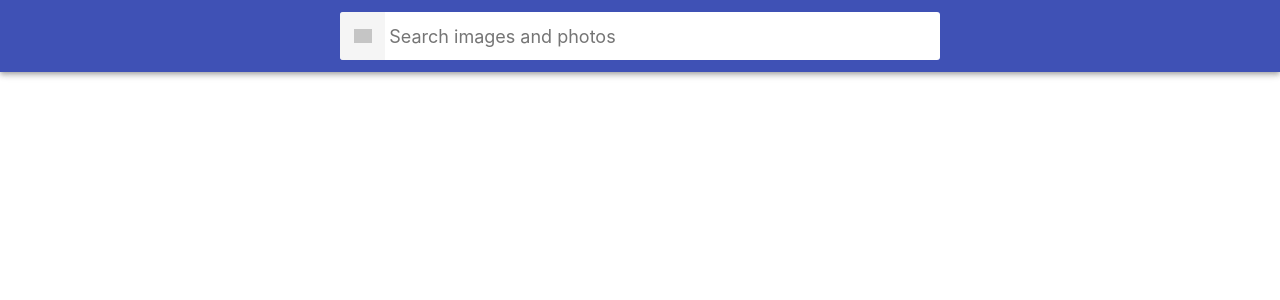
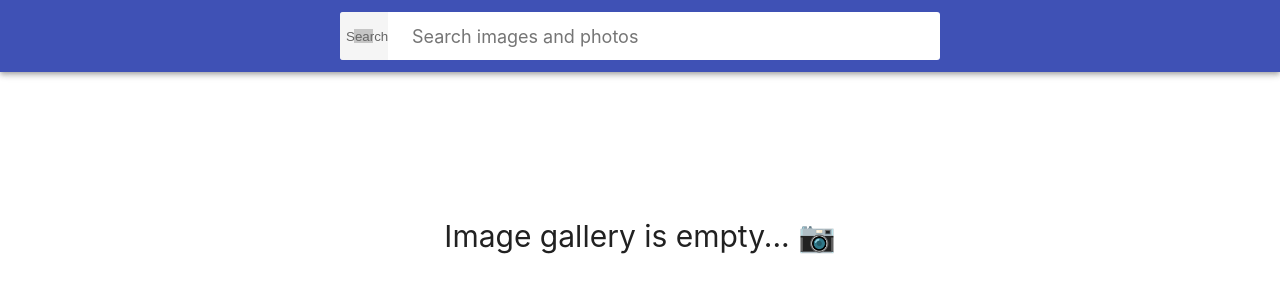
Before and after one commit to Matsiiovska/goit-react-hw-03-image-finder, a React (Create React App) app: page / in a window 1280 px wide. Shown: the top 300 px of the page. Built offline with nearby package versions, Linux system fonts and the light colour scheme; grey boxes are pictures that could not be loaded.

Commit message:
margininput

```diff
--- a/src/components/App.jsx
+++ b/src/components/App.jsx
@@ -1,22 +1,19 @@
 import React, { Component } from 'react';
 import Button from './Button/Button';
-import Modal from './Modal/Modal';
 import Loader from './Loader/Loader';
 import ImageGallery from './ImageGallery/ImageGallery';
-/*import ImageGalleryItem from './ImageGalleryItem/ImageGalleryItem';*/
 import Searchbar from './Searchbar/Searchbar';
 import { Divapp } from './App.styled';
-import axios from 'axios';
 
 export class App extends Component {
   state = {
-    query: '', // запит пошуку
-    page: 1, // номер сторінки
-    images: [], // загружені зображення
-    loading: false // прапорець завантаження
+    query: '',
+    page: 1,
+    images: [],
+    loading: false
   };
 
-  handleSearch = query => {
+  handleSearch = (query) => {
     this.setState({ query, images: [], loading: true }, () => {
       this.fetchImages();
     });
@@ -28,21 +25,21 @@ export class App extends Component {
     const url = `https://pixabay.com/api/?q=${query}&page=${page}&key=${apiKey}&image_type=photo&orientation=horizontal&per_page=12`;
 
     fetch(url)
-      .then(response => response.json())
-      .then(data => {
-        this.setState(prevState => ({
+      .then((response) => response.json())
+      .then((data) => {
+        this.setState((prevState) => ({
           images: [...prevState.images, ...data.hits],
           loading: false
         }));
       })
-      .catch(error => {
+      .catch((error) => {
         console.log("Error", error);
         this.setState({ loading: false });
       });
   };
 
   handleLoadMore = () => {
-    this.setState(prevState => ({ page: prevState.page + 1 }), () => {
+    this.setState((prevState) => ({ page: prevState.page + 1 }), () => {
       this.fetchImages();
     });
   };
@@ -57,7 +54,19 @@ export class App extends Component {
           <Loader />
         ) : (
           <>
-            <ImageGallery images={images} />
+          {images.length > 0 ? (
+          <ImageGallery images={images} />
+        ) : (
+          <p
+            style={{
+              padding: 100,
+              textAlign: 'center',
+              fontSize: 30,
+            }}
+          >
+            Image gallery is empty... 📷
+          </p>
+        )}
             {images.length > 0 && (
               <Button onClick={this.handleLoadMore}>Load More</Button>
             )}
--- a/src/components/Searchbar/Searchbar.jsx
+++ b/src/components/Searchbar/Searchbar.jsx
@@ -22,6 +22,7 @@ class Searchbar extends React.Component {
       <Searchbarr>
         <FormSearch onSubmit={this.handleSubmit}>
           <SearchButton type="submit">
+                      <ButtonLabel>Search</ButtonLabel>
           </SearchButton>
           <Input
             type="text"
--- a/src/components/Searchbar/Searchbar.styled.jsx
+++ b/src/components/Searchbar/Searchbar.styled.jsx
@@ -46,11 +46,13 @@ export const SearchButton = styled.button`
     opacity: 1;
   }
 `;
-export const ButtonLabel = styled.span``;
+export const ButtonLabel = styled.span`
+`;
 
 
 export const Input = styled.input`
   display: inline-block;
+  margin-left: 20px;
   width: 100%;
   font: inherit;
   font-size: 20px;
```
